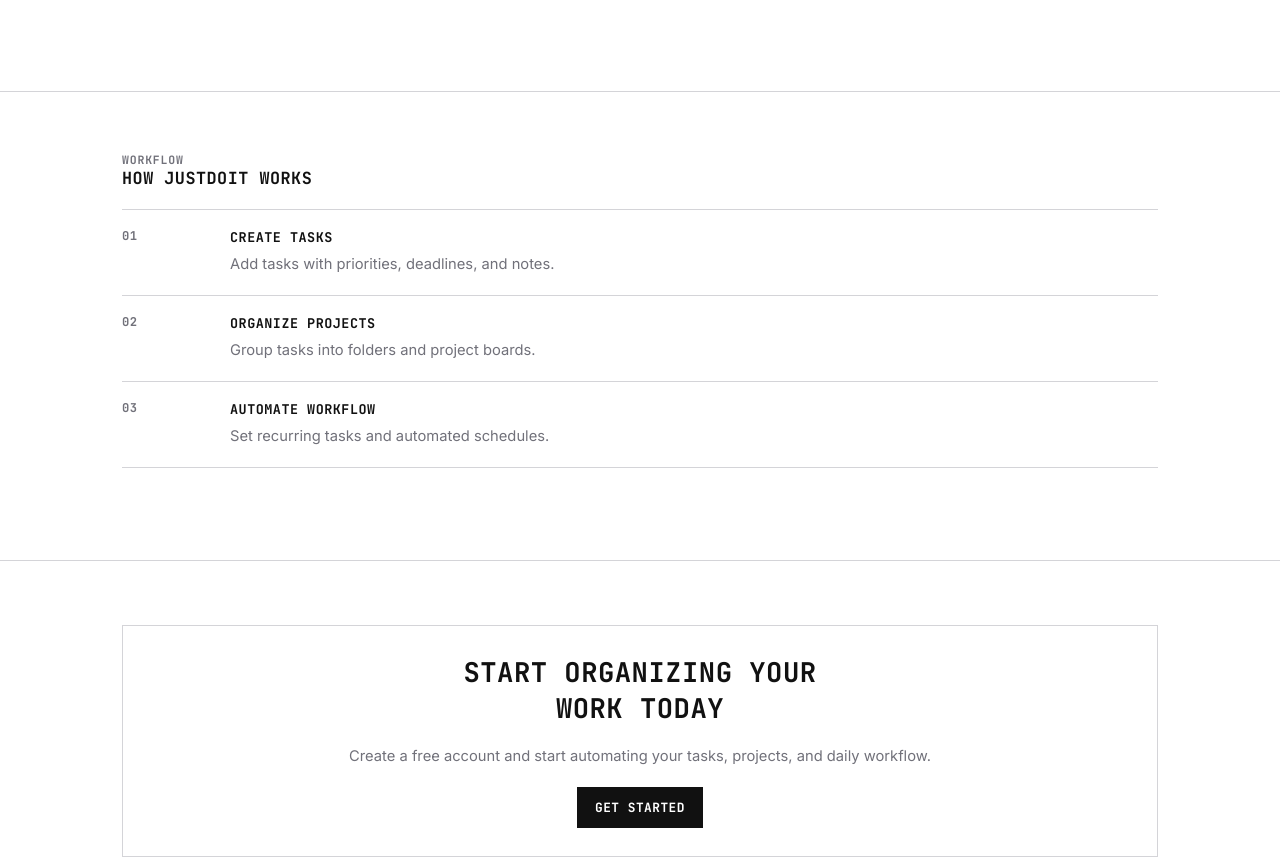
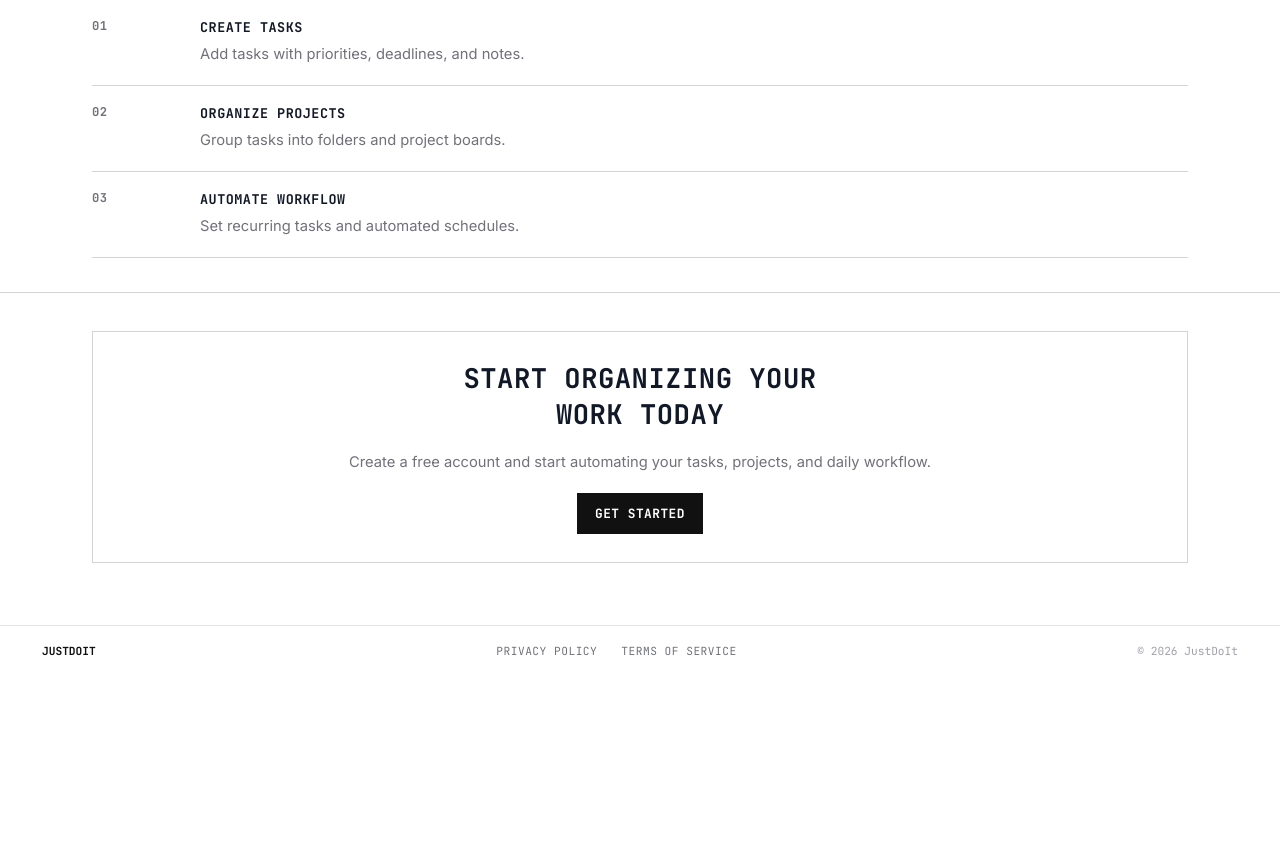
Before and after one commit to GianScala/justdoit, a Next.js app: page / in a window 1280 px wide. Shown: the part 1201-2059 px from the top of the page. After the commit the page ends 1877 px from the top, so only its background shows below. Built offline with nearby package versions, Linux system fonts and the light colour scheme; no server answers.

Commit message:
+ updaetd design css for better responsiveness

```diff
--- a/src/app/globals.css
+++ b/src/app/globals.css
@@ -22,3 +22,26 @@
 @import "../styles/pages/profile.css";
 @import "../styles/pages/legal.css";
 @import "../styles/pages/landing.css";
+
+html,
+body {
+  height: 100%;
+  margin: 0;
+}
+
+body {
+  background: white;
+  color: #111827;
+}
+
+.shell {
+  min-height: 100vh;
+  display: flex;
+  flex-direction: column;
+  width: 100%;
+}
+
+.site-main {
+  flex: 1;
+  width: 100%;
+}
--- a/src/app/layout.tsx
+++ b/src/app/layout.tsx
@@ -4,16 +4,24 @@
 import Header from "@/components/layout/Header";
 import Footer from "@/components/layout/Footer";
 
-export const metadata = { title: "JustDoIt — Task Automation Scheduler", description: "Automate and schedule your tasks with smart folders, priorities, and deadlines." };
+export const metadata = {
+  title: "JustDoIt — Task Automation Scheduler",
+  description:
+    "Automate and schedule your tasks with smart folders, priorities, and deadlines.",
+};
 
-export default function RootLayout({ children }: { children: React.ReactNode }) {
+export default function RootLayout({
+  children,
+}: {
+  children: React.ReactNode;
+}) {
   return (
     <html lang="en">
       <body>
         <AuthProvider>
           <Shell>
             <Header />
-            <main>{children}</main>
+            <main className="site-main">{children}</main>
             <Footer />
           </Shell>
         </AuthProvider>
--- a/src/components/layout/Shell.tsx
+++ b/src/components/layout/Shell.tsx
@@ -1,11 +1,5 @@
 import { ReactNode } from "react";
 
 export default function Shell({ children }: { children: ReactNode }) {
-  return (
-    <div className="min-h-screen bg-white text-gray-900 flex flex-col">
-      <div className="flex-1 w-full max-w-7xl mx-auto px-6">
-        {children}
-      </div>
-    </div>
-  );
+  return <div className="shell">{children}</div>;
 }
--- a/src/styles/layout/footer.css
+++ b/src/styles/layout/footer.css
@@ -1,10 +1,66 @@
-.footer { border-top: 1px solid var(--gray-200); text-align: center; padding: 18px; font-family: var(--mono); font-size: 0.7rem; color: var(--gray-400); margin-top: auto; }
-.footer-inner { max-width: 1200px; margin: 0 auto; display: flex; flex-direction: column; align-items: center; gap: 12px; }
-.footer-brand { display: flex; align-items: center; gap: 8px; }
-.footer-name { font-weight: 700; color: var(--black); text-transform: uppercase; }
-.footer-tagline { color: var(--gray-400); }
-.footer-links { display: flex; gap: 24px; }
-.footer-link { color: var(--gray-500); transition: color var(--transition); text-transform: uppercase; letter-spacing: 0.5px; }
-.footer-link:hover { color: var(--black); }
-.footer-copy { color: var(--gray-400); }
-@media (min-width: 768px) { .footer-inner { flex-direction: row; justify-content: space-between; padding: 0 32px; } }
+.footer {
+    border-top: 1px solid var(--gray-200);
+    text-align: center;
+    padding: 18px;
+    font-family: var(--mono);
+    font-size: 0.7rem;
+    color: var(--gray-400);
+    width: 100%;
+  }
+
+  .footer-inner {
+    width: 100%;
+    margin: 0 auto;
+    padding: 0 24px;
+    display: flex;
+    flex-direction: column;
+    align-items: center;
+    gap: 12px;
+    box-sizing: border-box;
+  }
+
+  .footer-brand {
+    display: flex;
+    align-items: center;
+    gap: 8px;
+  }
+
+  .footer-name {
+    font-weight: 700;
+    color: var(--black);
+    text-transform: uppercase;
+  }
+
+  .footer-tagline {
+    color: var(--gray-400);
+  }
+
+  .footer-links {
+    display: flex;
+    gap: 24px;
+    flex-wrap: wrap;
+    justify-content: center;
+  }
+
+  .footer-link {
+    color: var(--gray-500);
+    transition: color var(--transition);
+    text-transform: uppercase;
+    letter-spacing: 0.5px;
+  }
+
+  .footer-link:hover {
+    color: var(--black);
+  }
+
+  .footer-copy {
+    color: var(--gray-400);
+  }
+
+  @media (min-width: 768px) {
+    .footer-inner {
+      flex-direction: row;
+      justify-content: space-between;
+      align-items: center;
+    }
+  }
--- a/src/styles/layout/header.css
+++ b/src/styles/layout/header.css
@@ -5,6 +5,7 @@
 .header {
     position: sticky;
     top: 0;
+    bottom: 0;
     z-index: 1000;
     background: var(--white);
     border-bottom: 2px solid var(--black);
@@ -12,8 +13,7 @@
 
   .header-inner {
     width: 100%;
-    max-width: 1200px;
-    min-height: 78px;
+    min-height: 62px;
     margin: 0 auto;
     padding: 0 32px;
     display: flex;
--- a/src/styles/layout/page.css
+++ b/src/styles/layout/page.css
@@ -1,2 +1,2 @@
-.page-container { padding: 28px 32px 60px; max-width: 1100px; margin: 0 auto; width: 100%; flex: 1; }
-@media (max-width: 640px) { .page-container { padding: 20px 16px 48px; } }
+.page-container { padding: 2px; max-width: 1100px; margin: 0 auto; width: 100%; flex: 1; }
+@media (max-width: 640px) { .page-container { padding: 2px; } }
--- a/src/styles/layout/shell.css
+++ b/src/styles/layout/shell.css
@@ -1 +1,23 @@
-.shell { min-height: 100vh; display: flex; flex-direction: column; }
+html,
+body {
+  height: 100%;
+  margin: 0;
+}
+
+.shell {
+  min-height: 100vh;
+  display: flex;
+  flex-direction: column;
+  background: white;
+  color: #111827;
+}
+
+.shell-inner {
+  flex: 1;
+  width: 100%;
+  max-width: 80rem; /* same as max-w-7xl */
+  margin: 0 auto;
+  padding: 0 1.5rem;
+  display: flex;
+  flex-direction: column;
+}
--- a/src/styles/pages/dashboard.css
+++ b/src/styles/pages/dashboard.css
@@ -111,9 +111,9 @@
 
   .summary-label {
     display: block;
-    margin-bottom: 4px;
+    margin-bottom: 10px;
     font-family: var(--mono);
-    font-size: 0.65rem;
+    font-size: 0.6rem;
     line-height: 1.2;
     letter-spacing: 0.04em;
     color: var(--gray-500);
@@ -164,11 +164,11 @@
       text-align: center;
     }
     .summary-label { font-size: 0.58rem; margin-bottom: 3px; }
-    .summary-stat strong { font-size: 1.25rem; }
+    .summary-stat strong { font-size: 1rem; }
   }
 
   @media (max-width: 420px) {
     .folder-tab { padding: 10px 8px; gap: 3px; }
     .summary-stats { gap: 8px; }
-    .summary-stat strong { font-size: 1.1rem; }
+    .summary-stat strong { font-size: 1rem; }
   }
--- a/src/styles/pages/tasks.css
+++ b/src/styles/pages/tasks.css
@@ -91,7 +91,7 @@
 /* ---------- Empty state ---------- */
 
 .empty-msg {
-  min-height: 70px;
+  min-height: 50px;
   padding: 20px 16px;
   border: 1px dashed var(--gray-300);
   display: flex;
@@ -107,7 +107,8 @@
 /* ---------- Task form ---------- */
 
 .task-form {
-  margin-bottom: 26px;
+  margin-bottom: 40px;
+  margin-top: 10px;
   border: 1px solid var(--gray-200);
   background: var(--white);
   padding: 18px 20px;
@@ -128,7 +129,7 @@
   display: block;
   margin-bottom: 8px;
   font-family: var(--mono);
-  font-size: 0.72rem;
+  font-size: 0.65rem;
   font-weight: 700;
   text-transform: uppercase;
   letter-spacing: 1.4px;
```
Also changed, not shown: src/components/layout/Footer.tsx (+7 -2 lines).
